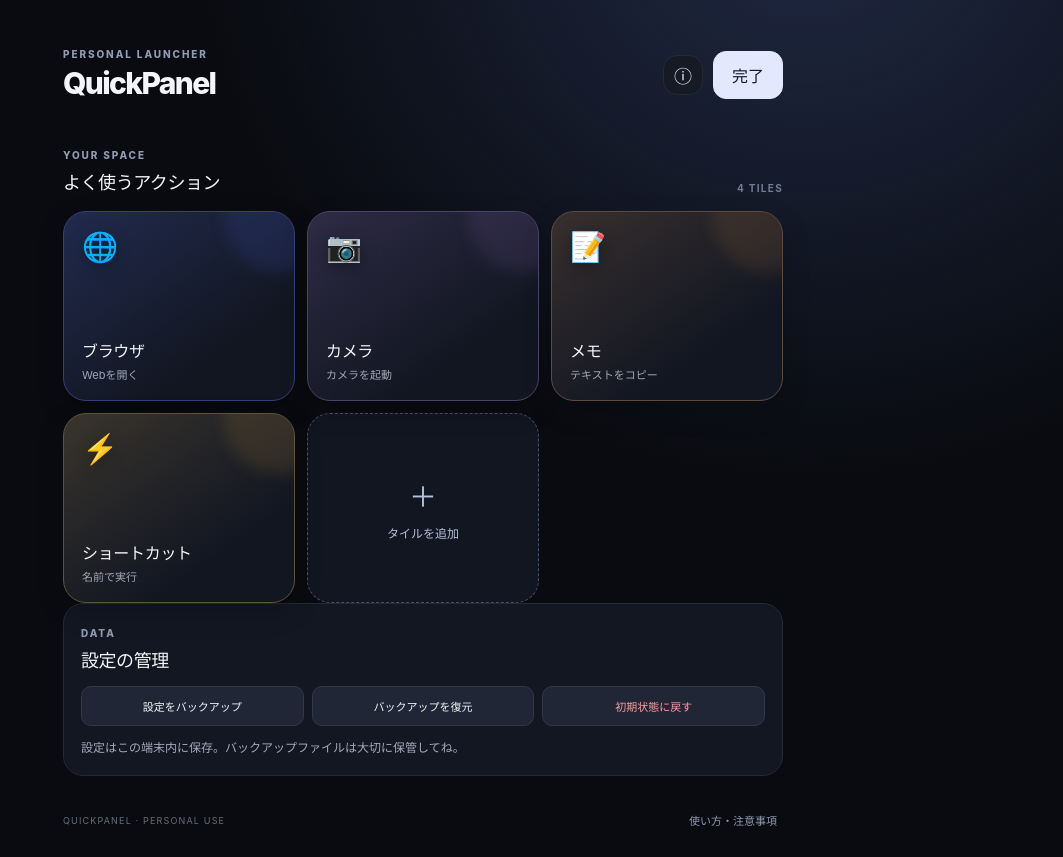
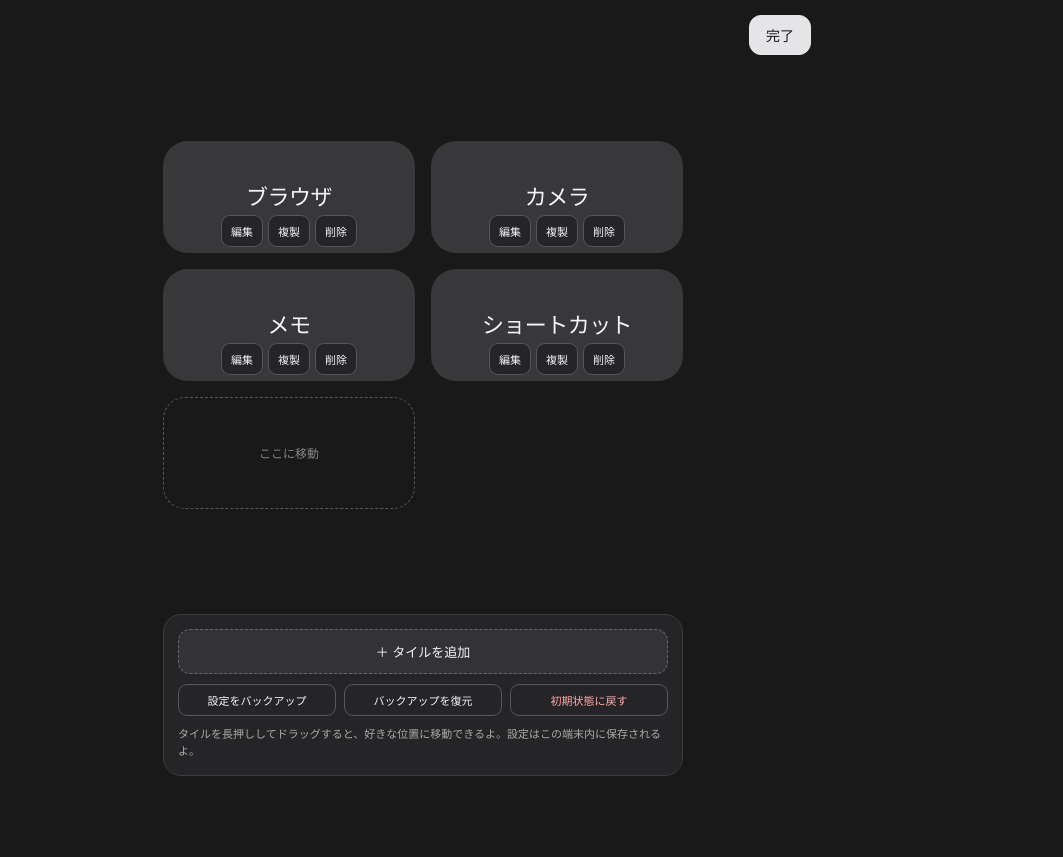
Before and after one commit to UdonRX/newquickpanel, a React (Vite) app: page / in a window 1280 px wide. Both pictures are taken after a click on the button "編集". Shown: the whole page, without its empty margins (217-1280 px from the left). After the commit the page ends 800 px from the top, so only its background shows below. Built offline with nearby package versions, Linux system fonts and the light colour scheme.

Commit message:
Use name-only tiles with free home-screen-style positioning

```diff
--- a/src/App.tsx
+++ b/src/App.tsx
@@ -1,6 +1,6 @@
-import { useEffect, useMemo, useState } from 'react';
-import type { CSSProperties } from 'react';
-import type { ActionKind, ActionStep, PanelState, QuickAction, TileSize } from './types';
+import { useEffect, useMemo, useRef, useState } from 'react';
+import type { CSSProperties, PointerEvent as ReactPointerEvent } from 'react';
+import type { ActionKind, ActionStep, PanelState, QuickAction } from './types';
 import { initialState } from './defaults';
 import { exportState, importState, loadState, saveState } from './storage';
 import { runAction } from './engine';
@@ -11,7 +11,7 @@ const kinds: { value: ActionKind; label: string }[] = [
   { value: 'workflow', label: 'アクション' }, { value: 'info', label: '情報・メモ' }
 ];
 const uid = () => crypto.randomUUID?.() ?? String(Date.now() + Math.random());
-const blankAction = (): QuickAction => ({ id: uid(), title: '新しいタイル', subtitle: '', icon: '✨', color: '#6477e8', size: '1x1', kind: 'web', target: 'https://' });
+const blankAction = (): QuickAction => ({ id: uid(), title: '新しいタイル', subtitle: '', icon: '', color: '#6477e8', size: '1x1', kind: 'web', target: 'https://' });
 const stepTypes: { value: ActionStep['type']; label: string }[] = [
   { value: 'open-url', label: 'URLを開く' }, { value: 'open-shortcut', label: 'ショートカットを実行' },
   { value: 'copy-text', label: 'テキストをコピー' }, { value: 'show-alert', label: 'メッセージを表示' }, { value: 'wait', label: '待機（ミリ秒）' }
@@ -22,89 +22,116 @@ export default function App() {
   const [editing, setEditing] = useState<QuickAction | null>(null);
   const [isEditing, setIsEditing] = useState(false);
   const [dragId, setDragId] = useState<string | null>(null);
+  const [dragTarget, setDragTarget] = useState<number | null>(null);
   const [toast, setToast] = useState('');
-  const [showHelp, setShowHelp] = useState(false);
+  const dragTimer = useRef<number | null>(null);
+  const dragSource = useRef<string | null>(null);
+  const targetSlot = useRef<number | null>(null);
+  const suppressClick = useRef(false);
+
   useEffect(() => { saveState(state); }, [state]);
-  const sorted = useMemo(() => state.actions, [state.actions]);
+  const sorted = useMemo(() => [...state.actions].map((action, index) => ({ ...action, position: action.position ?? index })).sort((a, b) => a.position - b.position), [state.actions]);
+  const maxPosition = Math.max(-1, ...sorted.map(a => a.position));
+  const slotCount = Math.max(sorted.length, maxPosition + 1) + (isEditing ? 1 : 0);
+  const slots = Array.from({ length: slotCount }, (_, index) => index);
   const update = (next: QuickAction) => setEditing(next);
   const commit = () => {
     if (!editing || !editing.title.trim()) return;
-    setState(s => ({ ...s, actions: s.actions.some(a => a.id === editing.id) ? s.actions.map(a => a.id === editing.id ? editing : a) : [...s.actions, editing] }));
+    setState(s => ({ ...s, actions: s.actions.some(a => a.id === editing.id) ? s.actions.map(a => a.id === editing.id ? editing : a) : [...s.actions, { ...editing, position: Math.max(-1, ...s.actions.map((a, i) => a.position ?? i)) + 1 }] }));
     setEditing(null);
   };
-  const moveBy = (id: string, offset: number) => setState(s => { const arr = [...s.actions]; const from = arr.findIndex(a => a.id === id); const to = Math.max(0, Math.min(arr.length - 1, from + offset)); if (from < 0 || from === to) return s; const [item] = arr.splice(from, 1); arr.splice(to, 0, item); return { ...s, actions: arr }; });
-  const move = (source: string, target: string) => {
-    if (source === target) return;
+  const moveTo = (source: string, targetPosition: number) => {
     setState(s => {
-      const arr = [...s.actions]; const from = arr.findIndex(a => a.id === source); const to = arr.findIndex(a => a.id === target);
-      if (from < 0 || to < 0) return s;
-      const [item] = arr.splice(from, 1); arr.splice(to, 0, item); return { ...s, actions: arr };
+      const positioned = s.actions.map((a, i) => ({ ...a, position: a.position ?? i }));
+      const sourceItem = positioned.find(a => a.id === source);
+      if (!sourceItem || sourceItem.position === targetPosition) return s;
+      const targetItem = positioned.find(a => a.position === targetPosition);
+      return { ...s, actions: positioned.map(a => a.id === source ? { ...a, position: targetPosition } : targetItem && a.id === targetItem.id ? { ...a, position: sourceItem.position } : a) };
     });
   };
-  const duplicate = (action: QuickAction) => setState(s => ({ ...s, actions: [...s.actions, { ...action, id: uid(), title: action.title + ' コピー', steps: action.steps?.map(step => ({ ...step, id: uid() })) }] }));
+  const clearDrag = () => {
+    if (dragTimer.current !== null) window.clearTimeout(dragTimer.current);
+    dragTimer.current = null;
+    dragSource.current = null;
+    targetSlot.current = null;
+    setDragId(null);
+    setDragTarget(null);
+  };
+  const onPointerDown = (event: ReactPointerEvent<HTMLButtonElement>, action: QuickAction) => {
+    if (event.pointerType === 'mouse' && event.button !== 0) return;
+    event.currentTarget.setPointerCapture(event.pointerId);
+    suppressClick.current = false;
+    dragTimer.current = window.setTimeout(() => {
+      dragSource.current = action.id;
+      targetSlot.current = action.position;
+      suppressClick.current = true;
+      setDragId(action.id);
+      setDragTarget(action.position);
+      if ('vibrate' in navigator) navigator.vibrate?.(18);
+    }, 420);
+  };
+  const onPointerMove = (event: ReactPointerEvent<HTMLButtonElement>) => {
+    if (!dragSource.current) return;
+    event.preventDefault();
+    const underPointer = document.elementFromPoint(event.clientX, event.clientY)?.closest<HTMLElement>('[data-slot]');
+    if (!underPointer) return;
+    const slot = Number(underPointer.dataset.slot);
+    if (Number.isInteger(slot)) { targetSlot.current = slot; setDragTarget(slot); }
+  };
+  const onPointerUp = () => {
+    if (dragTimer.current !== null) window.clearTimeout(dragTimer.current);
+    dragTimer.current = null;
+    if (dragSource.current && targetSlot.current !== null) moveTo(dragSource.current, targetSlot.current);
+    window.setTimeout(clearDrag, 0);
+  };
+  const onPointerCancel = () => { if (dragTimer.current !== null) window.clearTimeout(dragTimer.current); clearDrag(); };
+  const handleTileClick = (action: QuickAction) => {
+    if (suppressClick.current) { suppressClick.current = false; return; }
+    if (isEditing) setEditing({ ...action }); else void runAction(action);
+  };
+  const duplicate = (action: QuickAction) => setState(s => ({ ...s, actions: [...s.actions, { ...action, id: uid(), position: Math.max(-1, ...s.actions.map((a, i) => a.position ?? i)) + 1, title: action.title + ' コピー', steps: action.steps?.map(step => ({ ...step, id: uid() })) }] }));
   const notify = (message: string) => { setToast(message); window.setTimeout(() => setToast(''), 2200); };
   const restore = () => { if (confirm('すべてのタイルを初期状態に戻す？')) setState(structuredClone(initialState)); };
   const addStep = () => update({ ...editing!, steps: [...(editing!.steps ?? []), { id: uid(), type: 'open-url', value: 'https://' }] });
 
   return <main className="app-shell">
     <header className="topbar">
-      <div><div className="eyebrow">PERSONAL LAUNCHER</div><h1>QuickPanel</h1></div>
-      <div className="header-actions">
-        <button className="icon-button" aria-label="使い方" onClick={() => setShowHelp(v => !v)}>ⓘ</button>
       <button className={isEditing ? 'edit-button active' : 'edit-button'} onClick={() => setIsEditing(v => !v)}>{isEditing ? '完了' : '編集'}</button>
-      </div>
     </header>
 
-    {showHelp && <section className="help-panel"><b>使い方</b><p>タイルをタップすると登録したアプリ・URL・ショートカットを起動するよ。編集モードで追加・変更・複製・削除・並べ替えができる。</p><p>設定はこのiPhoneのブラウザ内に保存されるよ。機種変更や再インストールに備えて、設定画面からバックアップしてね。</p><button className="text-button" onClick={() => setShowHelp(false)}>閉じる</button></section>}
-
-    <section className="panel-heading"><div><span className="section-kicker">YOUR SPACE</span><h2>よく使うアクション</h2></div><span className="tile-count">{state.actions.length} TILES</span></section>
     <section className="tile-grid" aria-label="クイックアクション">
-      {sorted.map(action => <article key={action.id}
-        className={`tile tile-${action.size.replace('x','-')} ${dragId === action.id ? 'dragging' : ''}`}
-        style={{ '--tile-color': action.color } as CSSProperties}
-        draggable={isEditing}
-        onDragStart={() => setDragId(action.id)}
-        onDragOver={e => { if (isEditing) e.preventDefault(); }}
-        onDrop={e => { e.preventDefault(); if (dragId) move(dragId, action.id); setDragId(null); }}
-        onDragEnd={() => setDragId(null)}>
-        <button className="tile-main" onClick={() => isEditing ? setEditing({ ...action }) : void runAction(action)}>
-          <span className="tile-icon">{action.icon || '◇'}</span>
-          <span className="tile-copy"><strong>{action.title}</strong>{action.subtitle && <small>{action.subtitle}</small>}</span>
-          {action.size !== '1x1' && <span className="tile-size">{action.size}</span>}
+      {slots.map(slot => {
+        const action = sorted.find(a => a.position === slot);
+        return <div className="tile-slot" data-slot={slot} key={slot}>
+          {action ? <article className={`tile ${dragId === action.id ? 'dragging' : ''} ${dragTarget === slot && dragId !== action.id ? 'drop-target' : ''}`} style={{ '--tile-color': action.color } as CSSProperties}>
+            <button className="tile-main" onPointerDown={e => onPointerDown(e, action)} onPointerMove={onPointerMove} onPointerUp={onPointerUp} onPointerCancel={onPointerCancel} onClick={() => handleTileClick(action)}>
+              <span className="tile-copy"><strong>{action.title}</strong></span>
             </button>
             {isEditing && <div className="tile-tools">
               <button onClick={() => setEditing({ ...action })}>編集</button>
-          <button onClick={() => moveBy(action.id, -1)} aria-label="上へ移動">↑</button>
-          <button onClick={() => moveBy(action.id, 1)} aria-label="下へ移動">↓</button>
               <button onClick={() => duplicate(action)}>複製</button>
               <button onClick={() => { if (confirm(`「${action.title}」を削除する？`)) setState(s => ({ ...s, actions: s.actions.filter(a => a.id !== action.id) })); }}>削除</button>
             </div>}
-      </article>)}
-      {isEditing && <button className="add-tile" onClick={() => setEditing(blankAction())}><span>＋</span><b>タイルを追加</b></button>}
+          </article> : isEditing ? <div className="empty-slot" aria-label={`空き位置 ${slot + 1}`}>ここに移動</div> : <div className="empty-slot-placeholder" />}
+        </div>;
+      })}
     </section>
 
     {isEditing && <section className="settings-panel">
-      <div className="panel-heading compact"><div><span className="section-kicker">DATA</span><h2>設定の管理</h2></div></div>
+      <button className="add-tile" onClick={() => setEditing(blankAction())}>＋ タイルを追加</button>
       <div className="settings-actions">
         <button onClick={() => exportState(state)}>設定をバックアップ</button>
         <label className="file-button">バックアップを復元<input type="file" accept="application/json,.json" onChange={async e => { const file = e.target.files?.[0]; if (!file) return; try { setState(await importState(file)); notify('復元したよ'); } catch (err) { alert(err instanceof Error ? err.message : '読み込めなかった'); } e.currentTarget.value = ''; }} /></label>
         <button className="danger-button" onClick={restore}>初期状態に戻す</button>
       </div>
-      <p className="storage-note">設定はこの端末内に保存。バックアップファイルは大切に保管してね。</p>
+      <p className="storage-note">タイルを長押ししてドラッグすると、好きな位置に移動できるよ。設定はこの端末内に保存されるよ。</p>
     </section>}
-
-    <footer className="footer"><span>QUICKPANEL · PERSONAL USE</span><button onClick={() => setShowHelp(true)}>使い方・注意事項</button></footer>
 
     {editing && <div className="modal-backdrop" onClick={e => { if (e.target === e.currentTarget) setEditing(null); }}>
       <section className="editor-modal">
         <div className="modal-header"><div><span className="section-kicker">TILE SETTINGS</span><h2>タイルを編集</h2></div><button className="icon-button" onClick={() => setEditing(null)}>✕</button></div>
         <label>表示名<input value={editing.title} onChange={e => update({ ...editing, title: e.target.value })} placeholder="例：カレンダー" /></label>
-        <label>説明<input value={editing.subtitle ?? ''} onChange={e => update({ ...editing, subtitle: e.target.value })} placeholder="タイルの下に表示" /></label>
-        <div className="form-row">
-          <label>アイコン（絵文字）<input value={editing.icon} onChange={e => update({ ...editing, icon: e.target.value })} maxLength={8} /></label>
         <label>タイル色<input type="color" value={editing.color} onChange={e => update({ ...editing, color: e.target.value })} /></label>
-        </div>
-        <label>サイズ<select value={editing.size} onChange={e => update({ ...editing, size: e.target.value as TileSize })}><option value="1x1">1 × 1</option><option value="2x1">2 × 1（横長）</option><option value="2x2">2 × 2（大）</option></select></label>
         <label>アクションの種類<select value={editing.kind} onChange={e => update({ ...editing, kind: e.target.value as ActionKind })}>{kinds.map(k => <option key={k.value} value={k.value}>{k.label}</option>)}</select></label>
         {(editing.kind === 'app' || editing.kind === 'web' || editing.kind === 'setting') && <label>{editing.kind === 'web' ? 'WebサイトURL' : '起動先URL・URLスキーム'}<input value={editing.target ?? ''} onChange={e => update({ ...editing, target: e.target.value })} placeholder="https://example.com または myapp://" autoCapitalize="none" /></label>}
         {editing.kind === 'shortcut' && <label>ショートカット名<input value={editing.shortcutName ?? ''} onChange={e => update({ ...editing, shortcutName: e.target.value })} placeholder="ショートカットの名前" /></label>}
--- a/src/types.ts
+++ b/src/types.ts
@@ -14,7 +14,7 @@ export interface QuickAction {
   color: string;
   size: TileSize;
   kind: ActionKind;
-  /** URL scheme, universal link, web URL, or shortcut://run-shortcut?name=... */
+  position?: number;
   target?: string;
   shortcutName?: string;
   note?: string;
```
Also changed, not shown: src/styles.css. Lines whose indentation alone changed are shown as unchanged.
